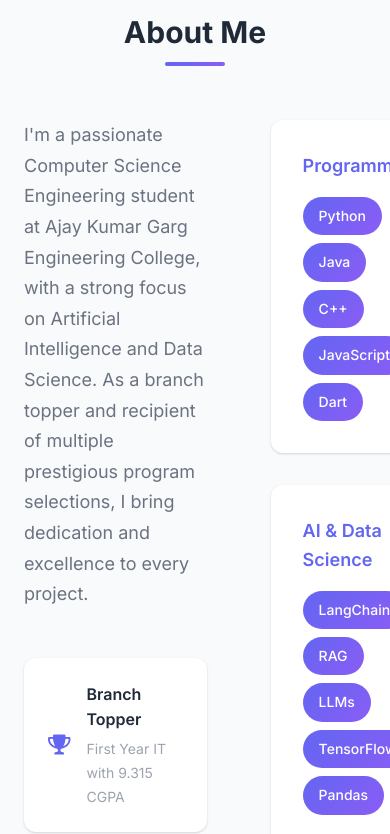
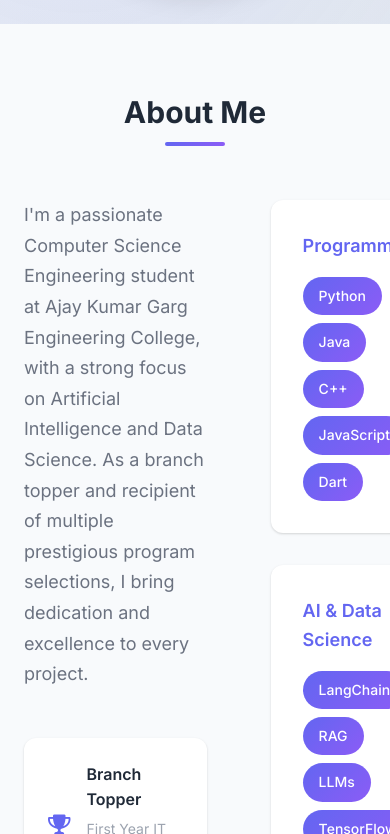
Before and after one commit to nehaljain31/nehaljain31.github.io, a plain HTML site: page index.html in a window 390 px wide. Shown: the part 1087-1921 px from the top of the page. Drawn offline with Linux system fonts and the light colour scheme.

Commit message:
Update style.css

```diff
--- a/style.css
+++ b/style.css
@@ -63,6 +63,7 @@ html {
 }
 
 body {
+    padding-top: 80px;
     font-family: var(--font-primary);
     line-height: 1.6;
     color: var(--text-primary);
@@ -192,7 +193,8 @@ body {
 
 /* Hero Section */
 .hero {
-    min-height: 100vh;
+    min-height: calc(100vh - 80px) !important; /* Change this line */
+    padding: 80px 0 50px 0 !important; /* Change this line */
     display: flex;
     align-items: center;
     background: linear-gradient(135deg, #f8fafc 0%, #e2e8f0 100%);
@@ -813,6 +815,11 @@ body {
 /* Mobile Fix for Text Visibility */
 @media (max-width: 768px) {
     /* Override hero section to ensure proper height and scrolling */
+    body, html {
+        overflow-x: hidden;
+        overflow-y: auto !important; /* Forces vertical scrolling */
+        height: auto !important; /* Prevents viewport locking */
+    }
     .hero {
         min-height: auto !important; /* Remove fixed height */
         height: auto !important;
```
